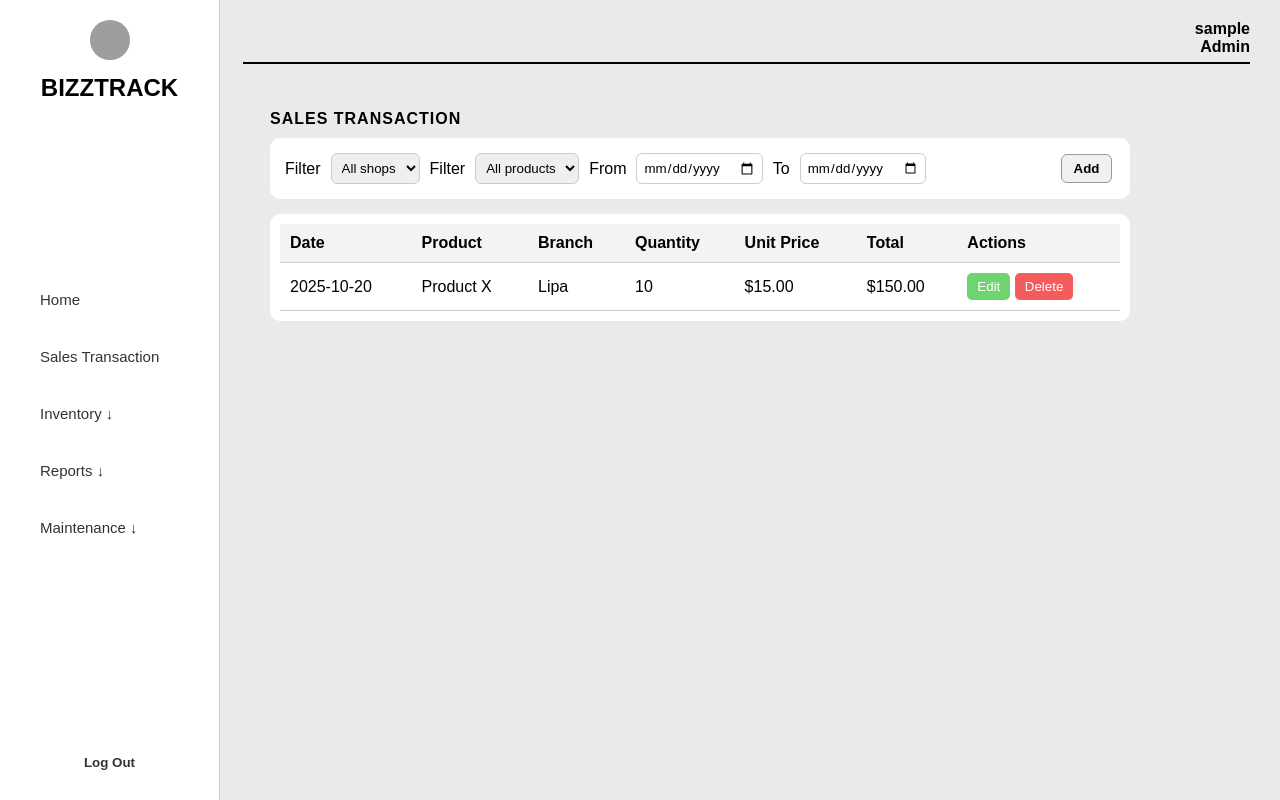
After one commit to Urajimiruu/G7_Inventory_Sales, a PHP site: page /admin_salestransaction.php in a window 1280 px wide. The commit adds this page. Run offline with PHP 8.4, Linux system fonts and the light colour scheme; the visitor is signed in with stand-in values (Sample User, id 1); grey boxes are pictures that could not be loaded.

Commit message:
added admin dashboard

```diff
--- /dev/null
+++ b/admin_home_content.php
@@ -0,0 +1,6 @@
+
+
+<section class="analysis-box">
+        <h3>HOME DASHBOARD </h3><p>Lorem ipsum dolor sit amet, consectetur adipiscing elit. Vivamus blandit sodales est, a mattis nisl.</p>
+        <img class="home-img" src="https://images.unsplash.com/photo-1560179707-f14e90ef3623?ixlib=rb-4.1.0&ixid=M3wxMjA3fDB8MHxzZWFyY2h8Mnx8Y29tcGFueXxlbnwwfHwwfHx8MA%3D%3D&fm=jpg&q=60&w=3000">
+      </section>
--- /dev/null
+++ b/admin_salestransaction.php
@@ -0,0 +1,8 @@
+<?php
+// Page-specific variables
+$title = "Home Page";
+$content = "admin_salestransaction_content.php";
+
+// Load the base layout
+include("base.php");
+?>
--- /dev/null
+++ b/admin_salestransaction_content.php
@@ -0,0 +1,60 @@
+
+
+<section class="transaction-box">
+        <h3>SALES TRANSACTION</h3>
+
+        <!-- Filter Section -->
+        <div class="filters">
+          <label>Filter</label>
+          <select>
+            <option>All shops</option>
+            <option>Shop A</option>
+            <option>Shop B</option>
+          </select>
+
+          <label>Filter</label>
+          <select>
+            <option>All products</option>
+            <option>Product A</option>
+            <option>Product B</option>
+          </select>
+
+          <label>From</label>
+          <input type="date">
+          <label>To</label>
+          <input type="date">
+
+          <button class="add-btn">Add</button>
+        </div>
+
+        <!-- Table Section -->
+        <div class="table-container">
+          <table>
+            <thead>
+              <tr>
+                <th>Date</th>
+                <th>Product</th>
+                <th>Branch</th>
+                <th>Quantity</th>
+                <th>Unit Price</th>
+                <th>Total</th>
+                <th>Actions</th>
+              </tr>
+            </thead>
+            <tbody>
+              <tr>
+                <td>2025-10-20</td>
+                <td>Product X</td>
+                <td>Lipa</td>
+                <td>10</td>
+                <td>$15.00</td>
+                <td>$150.00</td>
+                <td>
+                  <button class="edit-btn">Edit</button>
+                  <button class="delete-btn">Delete</button>
+                </td>
+              </tr>
+            </tbody>
+          </table>
+        </div>
+      </section>
--- /dev/null
+++ b/base.php
@@ -0,0 +1,110 @@
+<?php
+session_start();
+if (!isset($_SESSION["user_id"]) || $_SESSION["role"] !== "admin") {
+    header("Location: index.php");
+    exit();
+}
+?>
+
+<!DOCTYPE html>
+<html lang="en">
+<head>
+  <meta charset="UTF-8">
+  <meta name="viewport" content="width=device-width, initial-scale=1.0">
+  <title>Main Admin Dashboard</title>
+  <link rel="stylesheet" href="css/admin.css">
+  <!-- <link rel="stylesheet" href="css/general.css"> -->
+</head>
+<body>
+  <div class="container">
+    <!-- Sidebar -->
+    <aside class="sidebar">
+      <div class="logo">
+        <img class="circle" src="https://encrypted-tbn0.gstatic.com/images?q=tbn:ANd9GcQ0qCreqkTZL0F0bF9kZctFE1XVFocO__70kw&s">
+        <h2>BIZZTRACK</h2>
+      </div>
+
+      <nav>
+        <ul class="navbar">
+          <li><a href="admin_home.php">Home</a></li>
+          <li><a href="admin_salestransaction.php">Sales Transaction</a></li>
+
+          <!-- INVENTORY -->
+          <li class="subnav">
+            <button class="subnavbtn">Inventory &#8595;</button>
+            <ul class="subnav-content">
+              <a href="#">Main Inventory</a>
+              <a href="#">Branch Inventory</a>
+              <a href="#">Stock Transfer</a>
+            </ul>
+          </li>
+
+          <!-- REPORTS -->
+          <li class="subnav">
+            <button class="subnavbtn">Reports &#8595;</button>
+            <ul class="subnav-content">
+              <a href="#">Sales</a>
+              <a href="#">Profit/Loss</a>
+              <a href="#">Stock Transfers</a>
+              <a href="#">Inventory</a>
+            </ul>
+          </li>
+
+          <!-- MAINTENANCE -->
+          <li class="subnav">
+            <button class="subnavbtn">Maintenance &#8595;</button>
+            <ul class="subnav-content">
+              <a href="#">Products</a>
+              <a href="#">Branches</a>
+              <a href="#">Users</a>
+            </ul>
+          </li>
+        </ul>
+      </nav>
+
+      <button class="logout">Log Out</button>
+    </aside>
+
+    <!-- Main Content -->
+    <main class="main-content">
+      <header class="user-info">
+        <p><?= htmlspecialchars($_SESSION["username"]); ?></p>
+        <p>Admin</p>
+        <hr></hr>
+      </header>
+
+      <?php include($content); ?>
+    </main>
+  </div>
+  <script>
+  document.addEventListener('DOMContentLoaded', () => {
+    const buttons = document.querySelectorAll('.subnavbtn');
+
+    buttons.forEach(btn => {
+      const submenu = btn.nextElementSibling;
+
+      btn.addEventListener('click', (e) => {
+        e.stopPropagation();
+
+        // Close other dropdowns
+        document.querySelectorAll('.subnav-content').forEach(content => {
+          if (content !== submenu) content.classList.remove('show');
+        });
+
+        // Toggle this one
+        submenu.classList.toggle('show');
+      });
+    });
+
+    // Close all menus when clicking outside
+    document.addEventListener('click', () => {
+      document.querySelectorAll('.subnav-content').forEach(submenu => {
+        submenu.classList.remove('show');
+      });
+    });
+  });
+  </script>
+
+
+</body>
+</html>
--- /dev/null
+++ b/css/admin.css
@@ -0,0 +1,314 @@
+* {
+  margin: 0;
+  padding: 0;
+  box-sizing: border-box;
+  font-family: Arial, sans-serif;
+}
+
+body {
+  background-color: #f8f8f8;
+}
+
+.container {
+  display: flex;
+  height: 100vh;
+}
+
+/* Sidebar */
+.sidebar {
+  width: 220px;
+  background-color: #fff;
+  border-right: 1px solid #ccc;
+  display: flex;
+  flex-direction: column;
+  justify-content: space-between;
+  padding: 20px 10px;
+}
+
+.logo {
+  text-align: center;
+}
+
+.circle {
+  width: 40px;
+  height: 40px;
+  background-color: #ddd;
+  border-radius: 50%;
+  margin: 0 auto 10px;
+}
+
+nav ul {
+  list-style: none;
+  margin-top: 20px;
+}
+
+nav ul li {
+  padding: 10px 15px;
+  cursor: pointer;
+  border-radius: 8px;
+
+}
+
+nav ul li:hover {
+  background-color: #eaeaea;
+}
+
+
+
+.logout {
+  margin-top: 20px;
+  padding: 10px;
+  border: none;
+  background: none;
+  color: #333;
+  cursor: pointer;
+  font-weight: bold;
+}
+
+/* Main Content */
+.main-content {
+  flex: 1;
+  padding: 20px 30px;
+  position: relative;
+  background-color: #eaeaea;
+}
+
+.user-info {
+  position: absolute;
+  right: 30px;
+  top: 20px;
+  text-align: right;
+  width: 95%;
+}
+
+.user-info p {
+  font-weight: bold;
+}
+
+.user-info span {
+  color: gray;
+  font-size: 14px;
+}
+
+
+hr {
+
+  height: 2px;
+  background-color: black;
+  border: none;
+  margin-top: 6px;
+}
+
+a {
+  text-decoration: none;
+  color: inherit;
+}
+
+
+
+
+/* Analysis Box */
+.analysis-box {
+  padding: 20px;
+  border-radius: 10px;
+  margin-top: 70px;
+  max-width: 600px;
+}
+
+.analysis-box h3 {
+  margin-bottom: 10px;
+  font-size: 16px;
+  letter-spacing: 1px;
+}
+
+.analysis-box p {
+  margin-bottom: 10px;
+  font-size: 16px;
+  letter-spacing: 1px;
+}
+
+.home-img {
+  width: 100%;
+  border-radius: 10px;
+}
+
+
+
+
+
+
+
+
+/* Sales Transaction Section */
+.transaction-box {
+  background-color: #eaeaea;
+  padding: 20px;
+  border-radius: 10px;
+  margin-top: 70px;
+  max-width: 900px;
+}
+
+.transaction-box h3 {
+  margin-bottom: 10px;
+  font-size: 16px;
+  letter-spacing: 1px;
+}
+
+/* Filters */
+.filters {
+  display: flex;
+  align-items: center;
+  flex-wrap: wrap;
+  gap: 10px;
+  background: #fff;
+  border-radius: 10px;
+  padding: 15px;
+  margin-bottom: 15px;
+}
+
+.filters button {
+  padding: 6px 12px;
+  border: 1px solid #999;
+  border-radius: 6px;
+  background-color: #f0f0f0;
+  cursor: pointer;
+}
+
+.filters button:hover {
+  background-color: #ddd;
+}
+
+.filters select,
+.filters input[type="date"] {
+  padding: 6px;
+  border-radius: 6px;
+  border: 1px solid #ccc;
+}
+
+.add-btn {
+  background-color: #92f294;
+  border: none;
+  padding: 7px 14px;
+  border-radius: 6px;
+  cursor: pointer;
+  font-weight: bold;
+  margin-left: 15%;
+}
+
+.add-btn:hover {
+  background-color: #7be37e;
+}
+
+/* Table */
+.table-container {
+  background-color: #fff;
+  border-radius: 10px;
+  padding: 10px;
+}
+
+table {
+  width: 100%;
+  border-collapse: collapse;
+  text-align: left;
+}
+
+th, td {
+  padding: 10px;
+  border-bottom: 1px solid #ccc;
+}
+
+th {
+  background-color: #f3f3f3;
+}
+
+.edit-btn {
+  background-color: #6fd36f;
+  border: none;
+  color: white;
+  padding: 6px 10px;
+  border-radius: 5px;
+  cursor: pointer;
+}
+
+.delete-btn {
+  background-color: #f45b5b;
+  border: none;
+  color: white;
+  padding: 6px 10px;
+  border-radius: 5px;
+  cursor: pointer;
+}
+
+.edit-btn:hover {
+  background-color: #5bb85b;
+}
+
+.delete-btn:hover {
+  background-color: #d94444;
+}
+
+
+
+
+
+
+
+
+/* subnav */
+.navbar {
+  list-style: none;
+  margin: 0;
+  padding: 0;
+}
+
+/* Top-level links and buttons */
+.navbar > li > a,
+.subnavbtn {
+  display: block;
+  width: 100%;
+  padding: 10px 15px;
+  text-align: left;
+  border: none;
+  background: none;
+  color: #333;
+  cursor: pointer;
+  border-radius: 8px;
+  font-size: 15px;
+}
+
+.navbar > li > a:hover,
+.subnavbtn:hover {
+  background-color: #eaeaea;
+}
+
+/* Dropdown content inside sidebar */
+.subnav-content {
+  display: none;
+  flex-direction: column;
+  margin-left: 15px;
+  margin-top: 5px;
+  list-style: none;
+  padding-left: 0;
+}
+
+/* When open */
+.subnav-content.show {
+  display: flex;
+}
+
+/* Links inside dropdown */
+.subnav-content a {
+  padding: 8px 12px;
+  color: #333;
+  text-decoration: none;
+  border-radius: 6px;
+}
+
+.subnav-content a:hover {
+  background-color: #dddddd;
+  color: black;
+}
+
+.show {
+  display: flex;
+}
--- a/db_connection.php
+++ b/db_connection.php
@@ -1,7 +1,7 @@
 <?php
 $servername = "localhost";  // or 127.0.0.1
 $username   = "root";
-$password   = "p@ssw0rd";
+$password   = "Hanab@s3";
 $dbname     = "SalesAndInventory";
 
 // Create connection
--- a/index.php
+++ b/index.php
@@ -26,7 +26,7 @@ if ($_SERVER["REQUEST_METHOD"] === "POST") {
 
 
     if (strtolower($user["role"]) === "admin") {
-        header("Location: mainbranchdb.php");
+        header("Location: admin_home.php");
         exit();
     } elseif (strtolower($user["role"]) === "shop") {
         header("Location: branchdb.php");
@@ -48,8 +48,8 @@ if ($_SERVER["REQUEST_METHOD"] === "POST") {
     href="https://fonts.googleapis.com/css2?family=Rubik:wght@400;500;600;700&display=swap"
     rel="stylesheet"
   />
-  <link rel="stylesheet" href="style.css">
-  <link rel="stylesheet" href="general.css">
+  <link rel="stylesheet" href="css/style.css">
+  <link rel="stylesheet" href="css/general.css">
   <title>Login Page</title>
 </head>
 
```
Also changed, not shown: admin_home.php (added, +8 -0 lines), css/general.css (renamed from general.css), css/style.css (renamed from style.css), css/styles.css (deleted).
